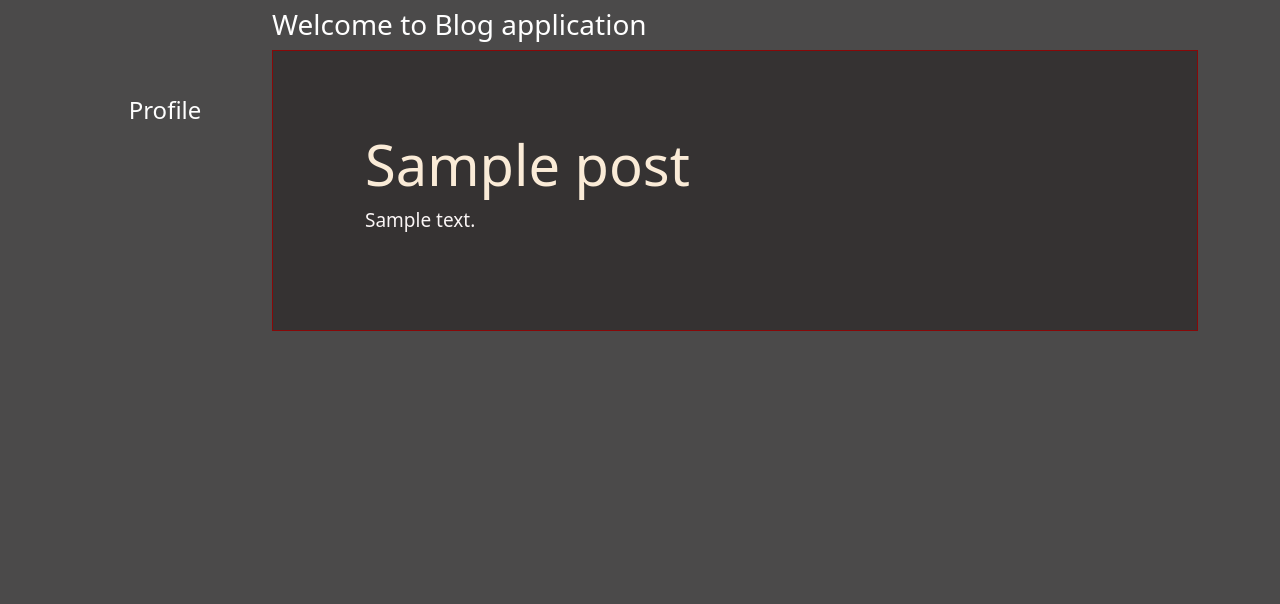
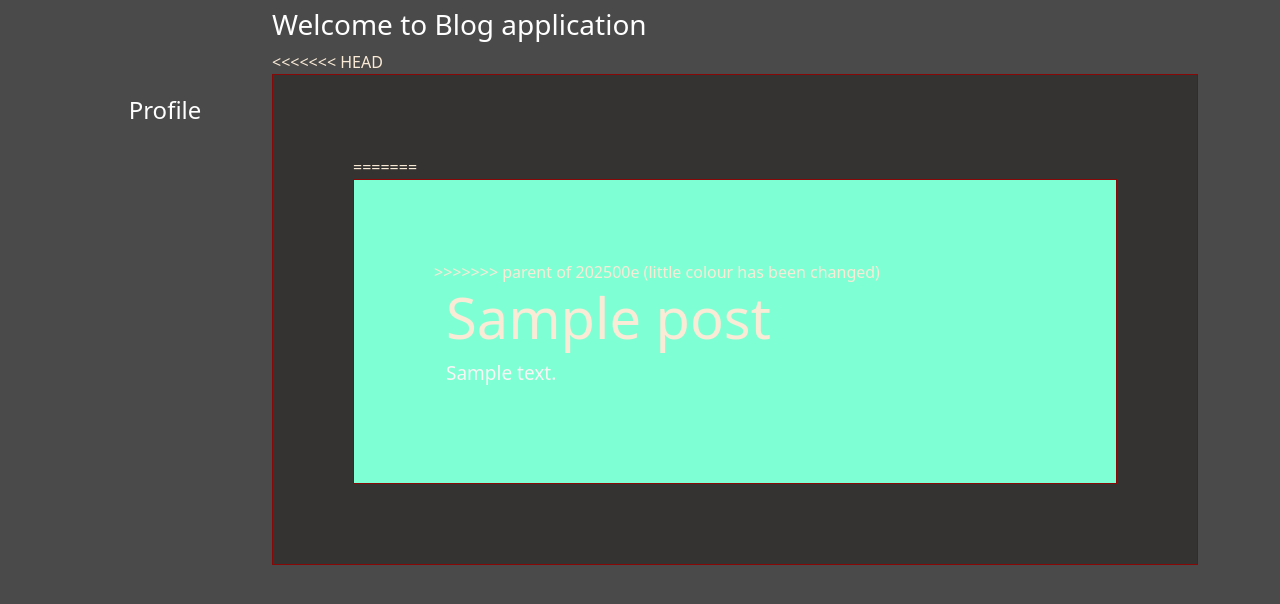
Before and after one commit to shreyaanjali/BLOG_application_in_Django, a Django app: page / in a window 1280 px wide. Shown: the part 56-660 px from the top of the page. Run offline with Django 3.2, Linux system fonts and the light colour scheme; tables that the repository leaves empty hold one stand-in row (values such as "Sample post"); some libraries are stand-ins or nearby versions.

```diff
--- a/blog_app/templates/blog/home.html
+++ b/blog_app/templates/blog/home.html
@@ -14,7 +14,11 @@
     </div>
 </div>-->
 
+<<<<<<< HEAD
            <div class="light-background-box">
+=======
+           <div class="light-background-box" style="background-color: aquamarine;">
+>>>>>>> parent of 202500e (little colour has been changed)
              <div class="container">
                <h1 class="display-4 font-weight-bold">{{post.title}}</h1>
                 <p class="lead">{{post.desc}}</p>
```
